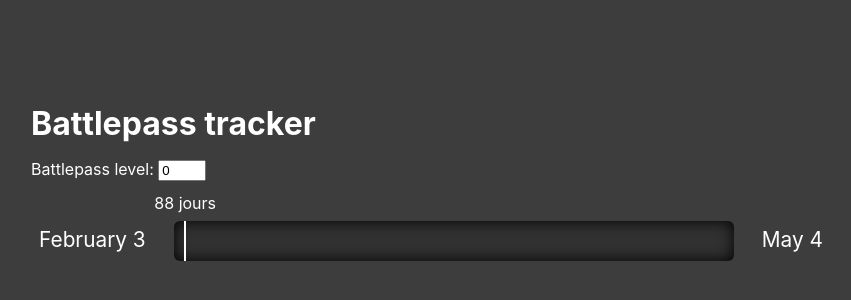
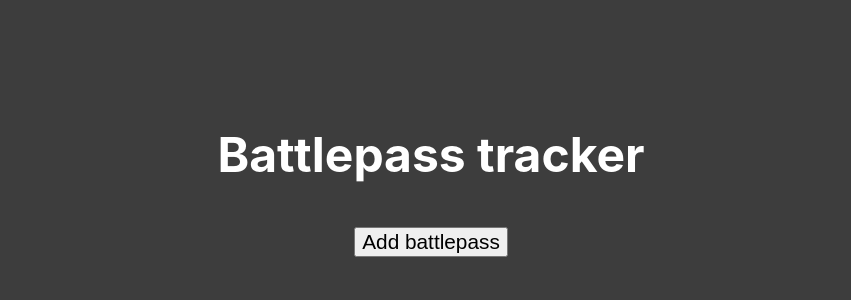
Before and after one commit to Fred-Vaniss/battlepass-tracker, a React (Create React App) app: page / in a window 1280 px wide. Shown: the part 206-506 px from the top of the page, without its empty margins (209-1060 px from the left). Built offline with nearby package versions, Linux system fonts and the light colour scheme.

Commit message:
Removed router, prepped adding form

```diff
--- a/package.json
+++ b/package.json
@@ -9,7 +9,6 @@
     "node-sass": "^5.0.0",
     "react": "^17.0.1",
     "react-dom": "^17.0.1",
-    "react-router-dom": "^5.2.0",
     "react-scripts": "4.0.2",
     "web-vitals": "^1.0.1"
   },
--- a/public/index.html
+++ b/public/index.html
@@ -29,6 +29,7 @@
   <body>
     <noscript>You need to enable JavaScript to run this app.</noscript>
     <div id="root"></div>
+    <div id="portal"></div>
     <!--
       This HTML file is a template.
       If you open it directly in the browser, you will see an empty page.
--- a/src/App.js
+++ b/src/App.js
@@ -1,72 +1,57 @@
 import React, {useState, useEffect, useRef} from 'react';
-import { BrowserRouter as Router, Route, useLocation } from 'react-router-dom'
 import ProgressBar from './components/ProgressBar';
+import Modal from './components/Modal';
 
-function App() {
-  return (
-    <Router>
-      <Route path="/">
-        <QueryApp/>
-      </Route>
-    </Router>
-  );
-}
-
-
-
-const useQuery = () => {
-  return new URLSearchParams(useLocation().search);
-}
-
-const QueryApp = () => {
-  const [level,setLevel] = useState(0)
-
-  const setQueryString = (level) => {
-    const newUrl =  window.location.protocol + "//" +
-                    window.location.host +
-                    window.location.pathname +
-                    '?lvl='+level;
-
-    window.history.pushState({ path: newUrl }, "", newUrl);
-  }
-
-  let query = useQuery();
+const App = () => {
+  const [data,setData] = useState([]);
+  const [form,setForm] = useState({
+    name: "",
+    start: "",
+    end: "",
+  });
+  const [modal,setModal] = useState(false);
 
   const firstLoad = useRef(true);
 
   if (firstLoad.current) {
-    const queryLevel = query.get('lvl')
-    if (!queryLevel) {
-      setQueryString(level)
-    } else {
-      setLevel(query.get("lvl"))
-    }
+
+    // if (!queryLevel) {
+
+    // } else {
+
+    // }
     firstLoad.current = false;
   }
 
-  const handleLevelChange = e => {
-    setLevel(e.target.value)
-    setQueryString(level)
+  const handleForm = e => {
+    const name = e.target.name;
+    const value = e.target.value;
+
+    console.log(value)
+
+    setForm({ ...form, [name]: value })
   }
 
+  const listProgresses = data.map((item, index = 0) => {
+    index++
+    return(
+      <ProgressBar/>
+    )
+  })
+
   useEffect(() => {
-    setQueryString(level)
-  }, [level])
+
+  }, [data])
 
   return (
-    <>
       <div class="container">
         <h1>Battlepass tracker</h1>
-        <div className="level-form">
-          <label htmlFor="level">Battlepass level: </label>
-          <input  type="number"
-                  name="level"
-                  value={level}
-                  onChange={handleLevelChange}/>
+        {listProgresses}
+        <div className="add-container">
+         <button onClick={() => setModal(true)}>Add battlepass</button>
         </div>
-        <ProgressBar level={level}/>
+        <Modal form={form} handleChange={handleForm} open={modal} onClose={() => setModal(false)}/>
       </div>
-    </>
   )
 }
 
--- /dev/null
+++ b/src/components/Modal.js
@@ -0,0 +1,49 @@
+import React from 'react'
+import ReactDom from 'react-dom'
+
+const DIMMED_BG_STYLES = {
+	position: 'fixed',
+	top: 0,
+	left: 0,
+	right: 0,
+	bottom: 0,
+	backgroundColor: 'rgba(0,0,0,.7)',
+	zIndex: 1000
+}
+
+const Modal = ({form, handleChange, open, onClose, children}) => {
+	console.log(open)
+	if (!open) return null
+	return ReactDom.createPortal(
+		<>
+			<div className="modal-overlay">
+				<div className="modal">
+					<h2>New Battle Pass tracking</h2>
+
+					<table class="form-table">
+						<tr>
+							<td><label htmlFor="name">Tracker name</label></td>
+							<td><input type="text" name="name" value={form.name} onChange={handleChange}></input> <br/></td>
+						</tr>
+						<tr>
+							<td><label htmlFor="start">Start date</label></td>
+							<td><input type="date" name="start" value={form.start} onChange={handleChange}/> <br/></td>
+						</tr>
+						<tr>
+							<td><label htmlFor="end">End date</label></td>
+							<td><input type="date" name="end" value={form.end} onChange={handleChange}/></td>
+						</tr>
+					</table>
+
+					<div className="buttons-container">
+						<button>Save</button>
+						<button onClick={onClose}>Cancel</button>
+					</div>
+				</div>
+			</div>
+		</>,
+		document.getElementById('portal')
+	)
+}
+
+export default Modal
--- a/src/components/ProgressBar.js
+++ b/src/components/ProgressBar.js
@@ -3,9 +3,9 @@ import React from 'react'
 const ProgressBar = props => {
 
   const dates = {
-    start: new Date("02/03/2021"),
+    start: new Date(props.start),
     current: new Date(),
-    end: new Date("05/04/2021")
+    end: new Date(props.end)
   }
 
   let timeLeft = Math.round((dates.end - dates.current) / (1000 * 3600 * 24))
@@ -13,8 +13,12 @@ const ProgressBar = props => {
 
   let level = props.level
 
-  let levelPcnt = level/110*100
-  let daysPcnt = (timeElapsed/90*100)
+  const clamp = (num, min, max) => {
+    return num <= min ? min : num >= max ? max : num;
+  }
+
+  let levelPcnt = clamp(level/110*100,0,100)
+  let daysPcnt = clamp(timeElapsed/90*100,0,100)
 
 
   console.log(timeElapsed)
@@ -22,6 +26,14 @@ const ProgressBar = props => {
   console.log(dates)
 
   return (
+    <>
+      <div className="level-form">
+          <label htmlFor="level">Battlepass level: </label>
+          <input  type="number"
+                  name="level"
+                  value="0"
+                  />
+      </div>
       <div className="progress-container">
         <span className="dates">{dates.start.toLocaleString('default', {day:"numeric", month: 'long'})}</span>
         <div className="progress bg">
@@ -33,6 +45,7 @@ const ProgressBar = props => {
         </div>
         <span className="dates">{dates.end.toLocaleString('default', {day:"numeric", month: 'long'})}</span>
       </div>
+    </>
   )
 }
 
--- a/src/sass/style.scss
+++ b/src/sass/style.scss
@@ -21,8 +21,19 @@ body {
 }
 
 h1 {
+  font-size: 3em;
+  font-weight: bold;
+  margin-bottom: 1em;
+  text-align: center;
+}
+h2 {
   font-size: 2em;
   font-weight: bold;
+  margin-bottom: 1em;
+}
+
+button{
+  font-size: 1.3em;
 }
 
 .container{
@@ -81,3 +92,48 @@ h1 {
     background-color: #fff;
   }
 }
+
+.add-container{
+  display: flex;
+  justify-content: center;
+}
+
+.modal-overlay{
+  display:flex;
+  justify-content: center;
+  align-items: center;
+
+
+  position: fixed;
+	top: 0;
+	left: 0;
+	right: 0;
+	bottom: 0;
+	background-color: rgba(0,0,0,.7);
+	z-index: 1000
+}
+
+.modal{
+  width: 380px;
+  background-color: #444;
+  border-radius: 10px;
+  padding: 2em;
+
+  .form-table{
+    margin: 0 auto 12px auto;
+    label{
+      margin-right: 1em;
+    }
+    input{
+      width: 150px;
+    }
+    tr{
+      height: 2em;
+    }
+  }
+
+  .buttons-container{
+    display: flex;
+    justify-content: space-evenly;
+  }
+}
```
Also changed, not shown: 1 other file (tests, documents, lock files or other folders). Lines whose indentation alone changed are shown as unchanged.
